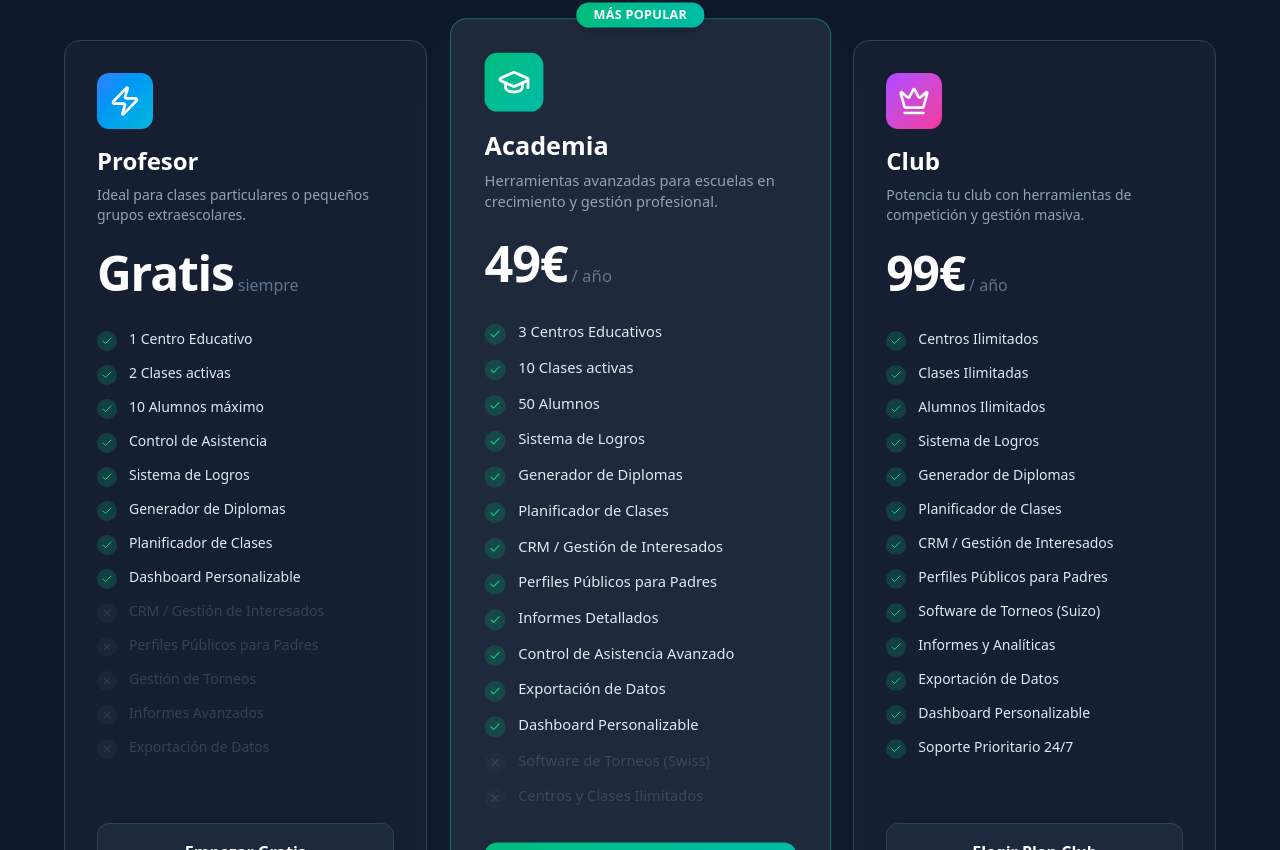
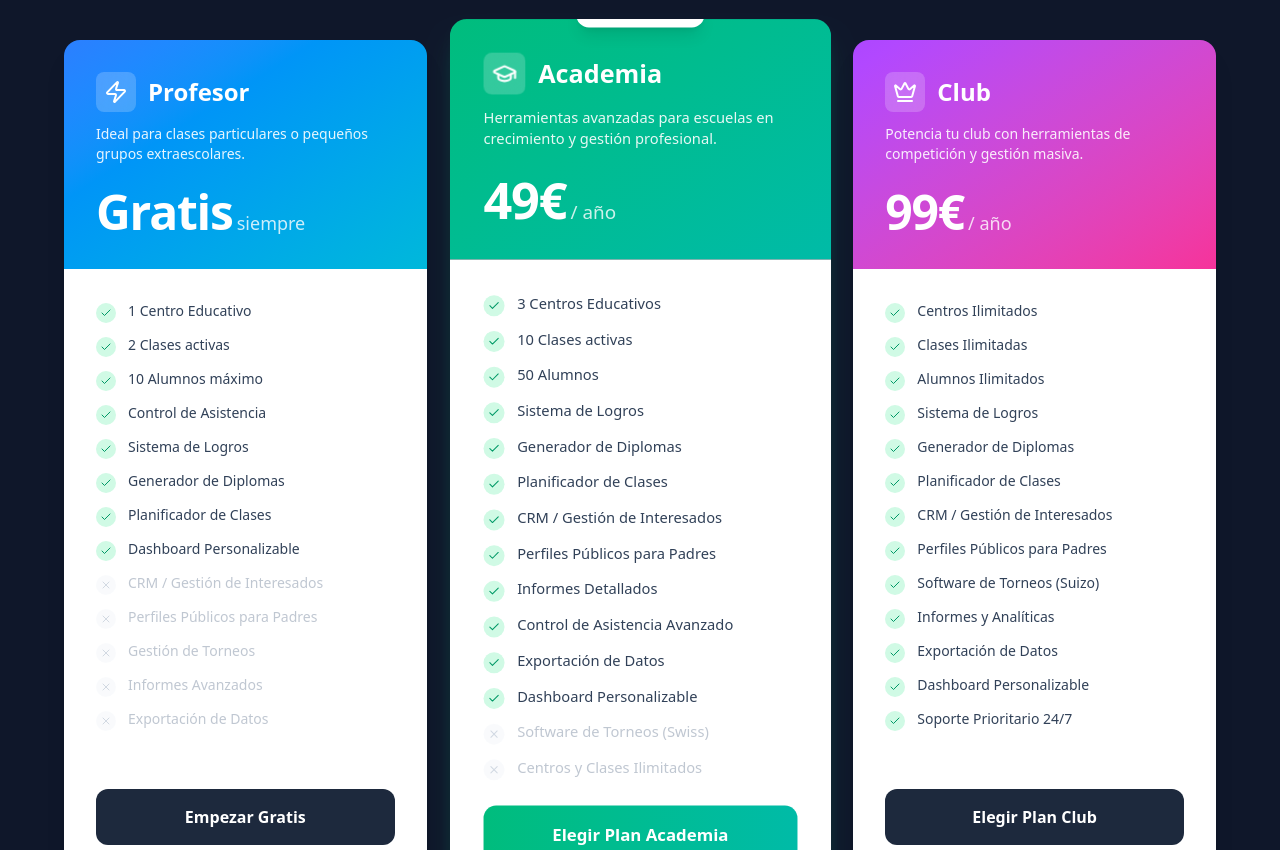
Before and after one commit to Chess-Society/ChessNet, a SvelteKit app: page /pricing in a window 1280 px wide. Shown: the part 430-1280 px from the top of the page. Built offline with nearby package versions, Linux system fonts and the light colour scheme.

Commit message:
Redesign pricing cards with colored headers like diploma modal

```diff
--- a/src/routes/pricing/+page.svelte
+++ b/src/routes/pricing/+page.svelte
@@ -166,58 +166,66 @@
             {#each plans as plan, i}
                 <div
                     in:fly={{ y: 50, duration: 800, delay: 300 + i * 100 }}
-                    class="relative p-8 rounded-2xl border transition-all duration-300 flex flex-col h-full
+                    class="relative rounded-2xl overflow-hidden transition-all duration-300 flex flex-col h-full shadow-xl
                     {plan.highlight
-                        ? 'bg-[#1e293b] border-emerald-500/50 shadow-2xl shadow-emerald-500/10 scale-105 z-10'
-                        : 'bg-[#1e293b]/50 border-slate-700 hover:border-slate-600 hover:bg-[#1e293b]'}"
+                        ? 'scale-105 z-10 shadow-emerald-500/20'
+                        : 'hover:scale-102'}"
                 >
                     {#if plan.highlight}
                         <div
-                            class="absolute -top-4 left-1/2 -translate-x-1/2 bg-gradient-to-r {plan.gradient} text-white px-4 py-1 rounded-full text-xs font-bold uppercase tracking-wide shadow-lg"
+                            class="absolute -top-4 left-1/2 -translate-x-1/2 bg-white text-emerald-600 px-4 py-1 rounded-full text-xs font-bold uppercase tracking-wide shadow-lg z-20"
                         >
                             Más Popular
                         </div>
                     {/if}
 
-                    <!-- Icon & Title -->
-                    <div class="mb-6">
+                    <!-- Colored Header -->
                     <div
-                            class="p-3 rounded-xl bg-gradient-to-br {plan.gradient} bg-opacity-10 w-fit mb-4"
+                        class="bg-gradient-to-br {plan.gradient} p-8 text-white"
+                    >
+                        <div class="flex items-center gap-3 mb-3">
+                            <div
+                                class="p-2 bg-white/20 rounded-lg backdrop-blur-sm"
                             >
                                 <svelte:component
                                     this={plan.icon}
-                                class="w-8 h-8 text-white"
+                                    class="w-6 h-6"
                                 />
                             </div>
-                        <h3 class="text-2xl font-bold text-white mb-2">
+                            <h3 class="text-2xl font-bold">
                                 {plan.name}
                             </h3>
-                        <p class="text-slate-400 text-sm">
+                        </div>
+                        <p class="text-white/90 text-sm mb-6">
                             {plan.description}
                         </p>
-                    </div>
 
-                    <!-- Price -->
-                    <div class="mb-8 flex items-baseline gap-1">
-                        <span
-                            class="text-5xl font-extrabold text-white tracking-tight"
+                        <!-- Price in header -->
+                        <div class="flex items-baseline gap-1">
+                            <span class="text-5xl font-extrabold tracking-tight"
                                 >{plan.price}</span
                             >
-                        <span class="text-slate-500 font-medium"
+                            <span class="text-white/80 font-medium text-lg"
                                 >{plan.period}</span
                             >
                         </div>
+                    </div>
 
+                    <!-- White Content Section -->
+                    <div class="bg-white p-8 flex-1 flex flex-col">
                         <!-- Features -->
-                    <div class="flex-1 space-y-3 mb-8">
+                        <div class="flex-1 space-y-3 mb-6">
                             {#each plan.features as feature}
                                 <div class="flex items-start gap-3">
                                     <div
-                                    class="mt-0.5 min-w-[1.25rem] h-5 rounded-full bg-emerald-500/20 flex items-center justify-center flex-shrink-0"
+                                        class="mt-0.5 min-w-[1.25rem] h-5 rounded-full bg-emerald-100 flex items-center justify-center flex-shrink-0"
                                     >
-                                    <Check class="w-3 h-3 text-emerald-400" />
+                                        <Check
+                                            class="w-3 h-3 text-emerald-600"
+                                        />
                                     </div>
-                                <span class="text-slate-200 text-sm"
+                                    <span
+                                        class="text-slate-700 text-sm font-medium"
                                         >{feature}</span
                                     >
                                 </div>
@@ -225,9 +233,9 @@
                             {#each plan.missing as missing}
                                 <div class="flex items-start gap-3 opacity-40">
                                     <div
-                                    class="mt-0.5 min-w-[1.25rem] h-5 rounded-full bg-slate-700/50 flex items-center justify-center flex-shrink-0"
+                                        class="mt-0.5 min-w-[1.25rem] h-5 rounded-full bg-slate-100 flex items-center justify-center flex-shrink-0"
                                     >
-                                    <X class="w-3 h-3 text-slate-500" />
+                                        <X class="w-3 h-3 text-slate-400" />
                                     </div>
                                     <span class="text-slate-500 text-sm"
                                         >{missing}</span
@@ -243,11 +251,12 @@
                             {plan.highlight
                                 ? 'bg-gradient-to-r ' +
                                   plan.gradient +
-                              ' hover:shadow-lg hover:shadow-emerald-500/25 text-white'
-                            : 'bg-slate-800 hover:bg-slate-700 text-white border border-slate-700'}"
+                                  ' hover:shadow-lg text-white'
+                                : 'bg-slate-800 hover:bg-slate-700 text-white'}"
                         >
                             {plan.cta}
                         </a>
+                    </div>
                 </div>
             {/each}
         </div>
```
Lines whose indentation alone changed are shown as unchanged.
